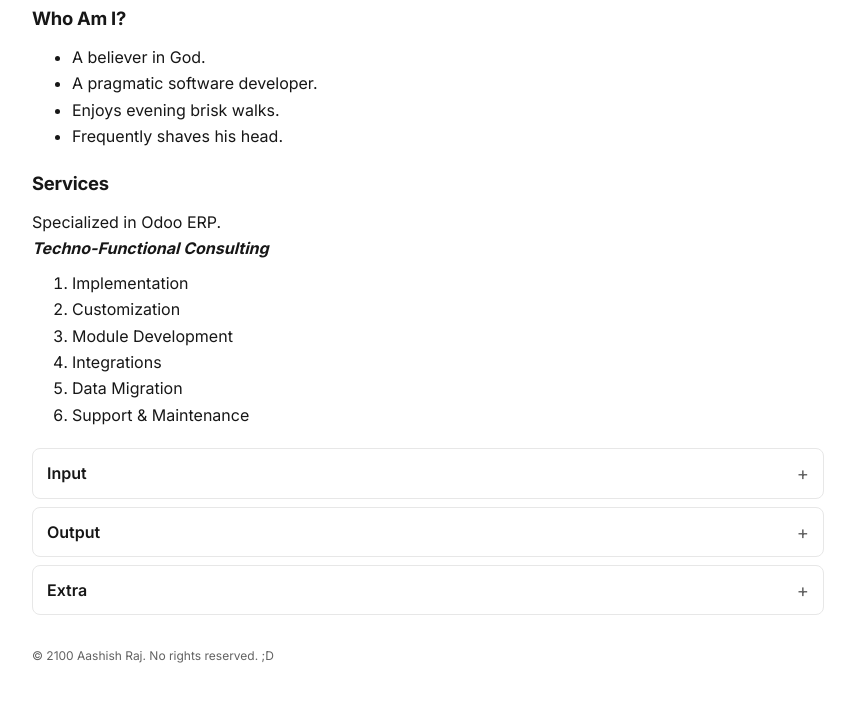
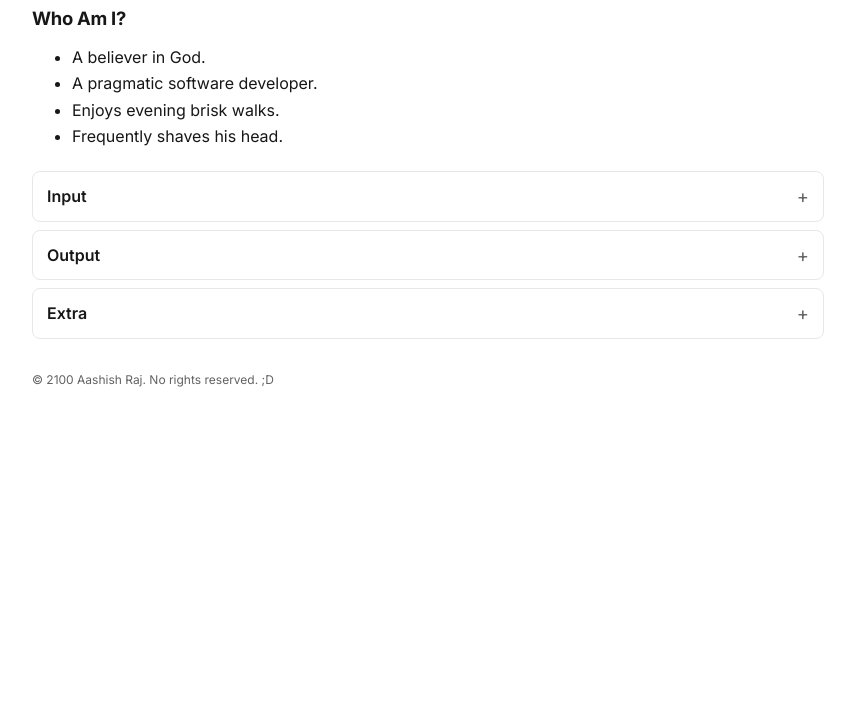
Before and after one commit to iamtheaashish/Portfolio, a plain HTML site: page index.html in a window 1280 px wide. Shown: the part 145-846 px from the top of the page, without its empty margins (212-1067 px from the left). After the commit the page ends 800 px from the top, so only its background shows below. Drawn offline with Linux system fonts and the light colour scheme.

Commit message:
Services removed

```diff
--- a/index.html
+++ b/index.html
@@ -37,23 +37,6 @@
       </ul>
     </section>
 
-    <section class="services" aria-labelledby="services-heading">
-      <h2 id="services-heading">Services</h2>
-      <p class="services-description">
-        Specialized in Odoo ERP.
-        <br>
-        <strong><em>Techno-Functional Consulting</em></strong>
-      </p>
-      <ol>
-        <li>Implementation</li>
-        <li>Customization</li>
-        <li>Module Development</li>
-        <li>Integrations</li>
-        <li>Data Migration</li>
-        <li>Support & Maintenance</li>
-      </ol>
-    </section>
-
     <section class="link-cards" aria-label="Explore">
       <details class="card">
         <summary>Input</summary>
--- a/style.css
+++ b/style.css
@@ -94,20 +94,6 @@ h2 {
   margin-bottom: 0;
 }
 
-.services {
-  margin-bottom: 20px;
-}
-
-.services-description {
-  margin-bottom: 8px;
-}
-
-.services ol,
-.services ul {
-  margin-top: 0;
-  margin-bottom: 0;
-  padding-left: 40px;
-}
 
 /* Expandable navigation cards */
 .link-cards {
```
